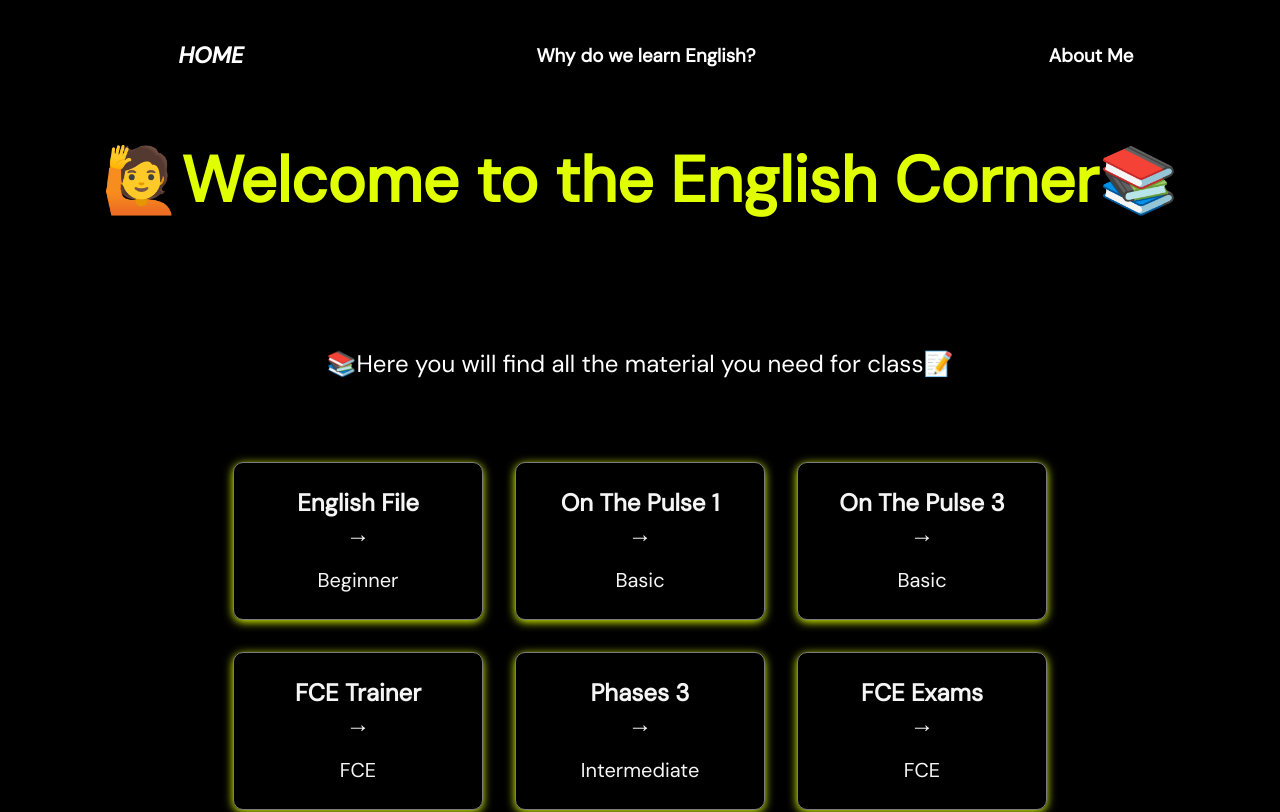
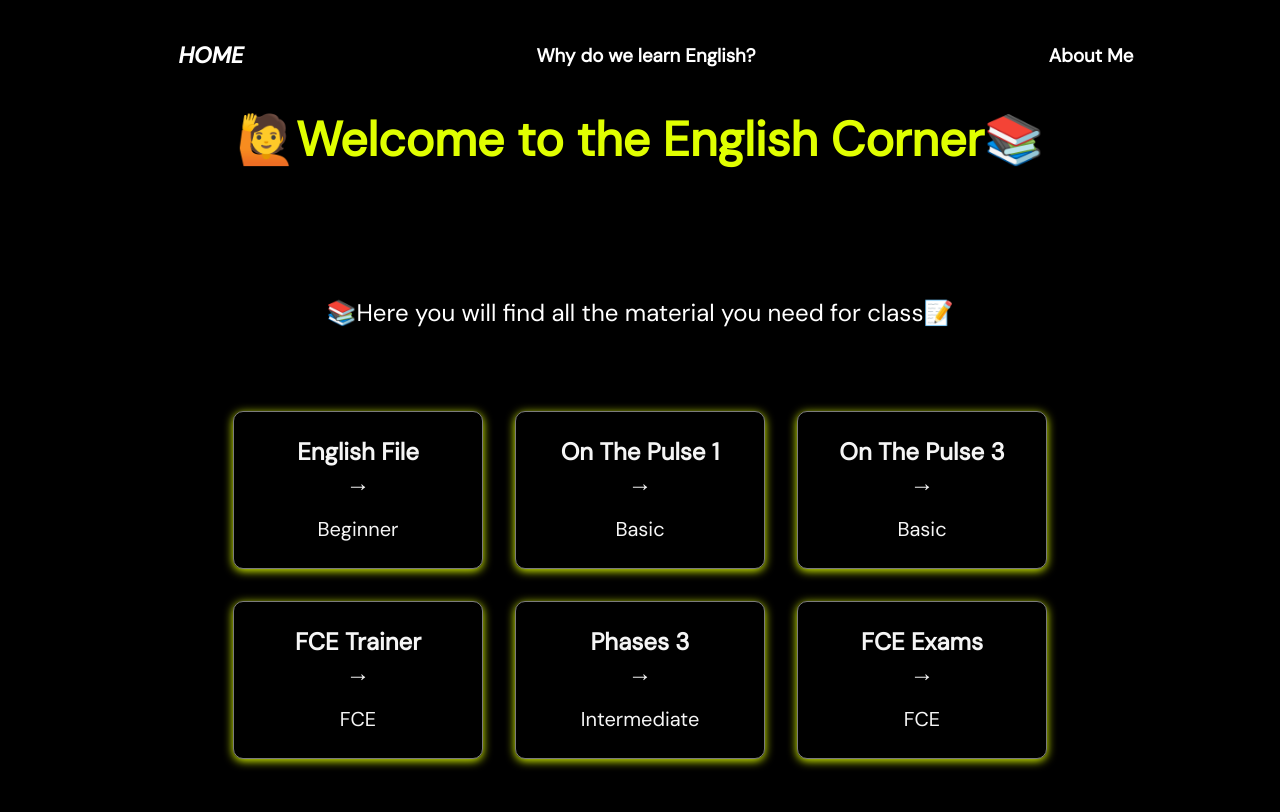
Before and after one commit to DanMartinez01/MiniLibrary-with-Next.Js, a Next.js app in the folder minilibrary/: page / in a window 1280 px wide. Shown: the top 812 px of the page. Built offline with nearby package versions, Linux system fonts and the light colour scheme.

Commit message:
descriptionText max-width

```diff
--- a/minilibrary/styles/Home.module.css
+++ b/minilibrary/styles/Home.module.css
@@ -88,9 +88,9 @@
 .title {
   margin: 0;
   margin-bottom: 4rem;
-  margin-top: 5rem;
+  margin-top: 3rem;
   line-height: 1.15;
-  font-size: 4rem;
+  font-size: 3rem;
 }
 
 .title,
@@ -173,6 +173,7 @@
 .descriptionText {
   display: flex;
   text-align: center;
+  max-width: 900px;
 }
 
 .descriptionCardsBox {
```
